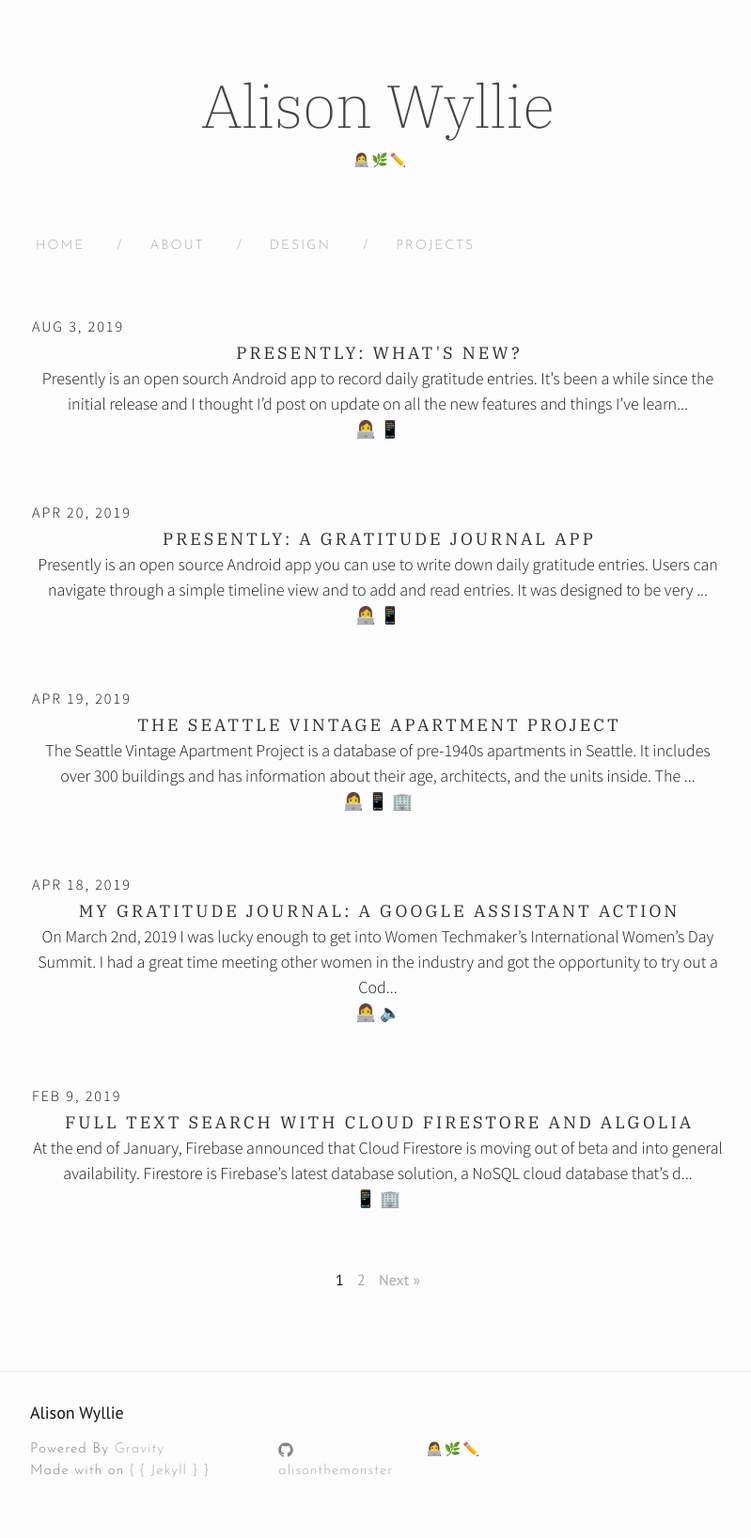
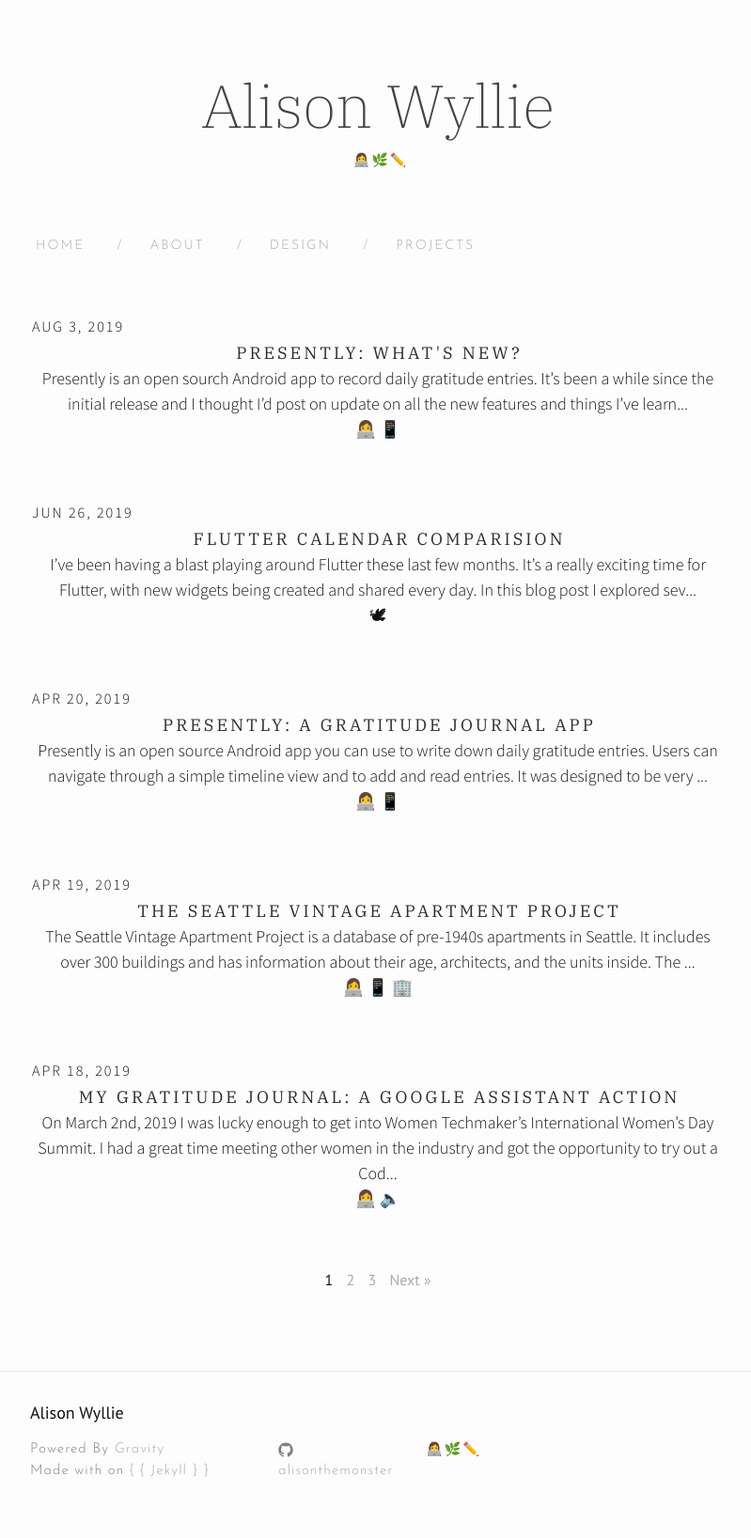
Before and after one commit to alisonthemonster/alisonthemonster.github.io, a Jekyll site: the page built from index.html, in a window 1280 px wide. Shown: the whole page at 94% size, without its empty margins (238-1037 px from the left). Built offline with Jekyll 4.4.1, drawn with Linux system fonts in a browser that asks for light colours; some web fonts are replaced; the list of posts is cut into pages by our own code.

Commit message:
Add flutter cal comparison post

```diff
--- a/_layouts/archive.html
+++ b/_layouts/archive.html
@@ -28,6 +28,7 @@
    {% if category == "projects" %} 👩‍💻 {% endif %}
    {% if category == "svap" %} 🏢 {% endif %}
    {% if category == "fivethings" %} 🖐 {% endif %}
+   {% if category == "flutter" %} 🕊 {% endif %}
    {% if category == "android" %} 📱 {% endif %}
    {% if category == "actions" %} 🔈 {% endif %}
    {% endfor %}
--- /dev/null
+++ b/_posts/2019-06-26-flutter-cal-compare.md
@@ -0,0 +1,13 @@
+---
+layout: post
+title:  "Flutter Calendar Comparision"
+date:   2019-06-26 19:45:31 +0530
+categories: ["flutter"]
+---
+
+I've been having a blast playing around Flutter these last few months. It's a really exciting time for Flutter, with new widgets being created and shared every day. In this blog post I explored several of the top calendar widgets and evaluated them against real designs.
+
+
+![](https://miro.medium.com/max/700/1*MCqnw-nOXtZEBScwRBA7mQ.png)
+
+Read about it on [Medium](https://medium.com/flutter-community/flutter-calendar-library-comparison-c08d5ba3cc9e)!
--- a/index.html
+++ b/index.html
@@ -25,6 +25,7 @@
          {% if category == "projects" %} 👩‍💻 {% endif %}
          {% if category == "svap" %} 🏢 {% endif %}
          {% if category == "fivethings" %} 🖐 {% endif %}
+         {% if category == "flutter" %} 🕊 {% endif %}
          {% if category == "android" %} 📱 {% endif %}
          {% if category == "actions" %} 🔈 {% endif %}
       {% endfor %}
```
